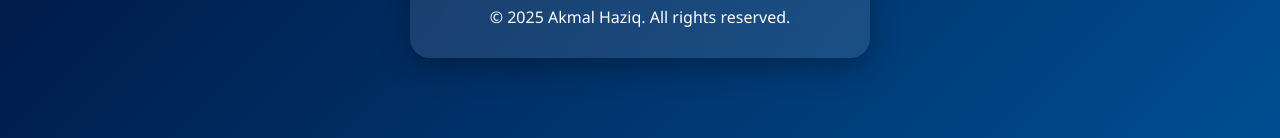
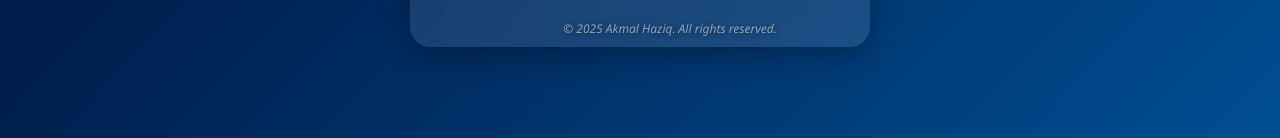
Before and after one commit to akmlhzq/profileweb, a plain HTML site: page index.html in a window 1280 px wide. Shown: the part 662-800 px from the top of the page. Drawn offline with Linux system fonts and the light colour scheme.

Commit message:
style.css

```diff
--- a/style.css
+++ b/style.css
@@ -107,3 +107,13 @@ body {
 .buttons button:hover {
   background-color: #ffffff44;
 }
+.watermark {
+  position: fixed;
+  bottom: 10px;
+  width: 100%;
+  text-align: center;
+  font-size: 12px;
+  color: #ffffff88;
+  font-style: italic;
+text-shadow: 1px 1px 5px rgba(0,0,0,0.5);
+}
```
